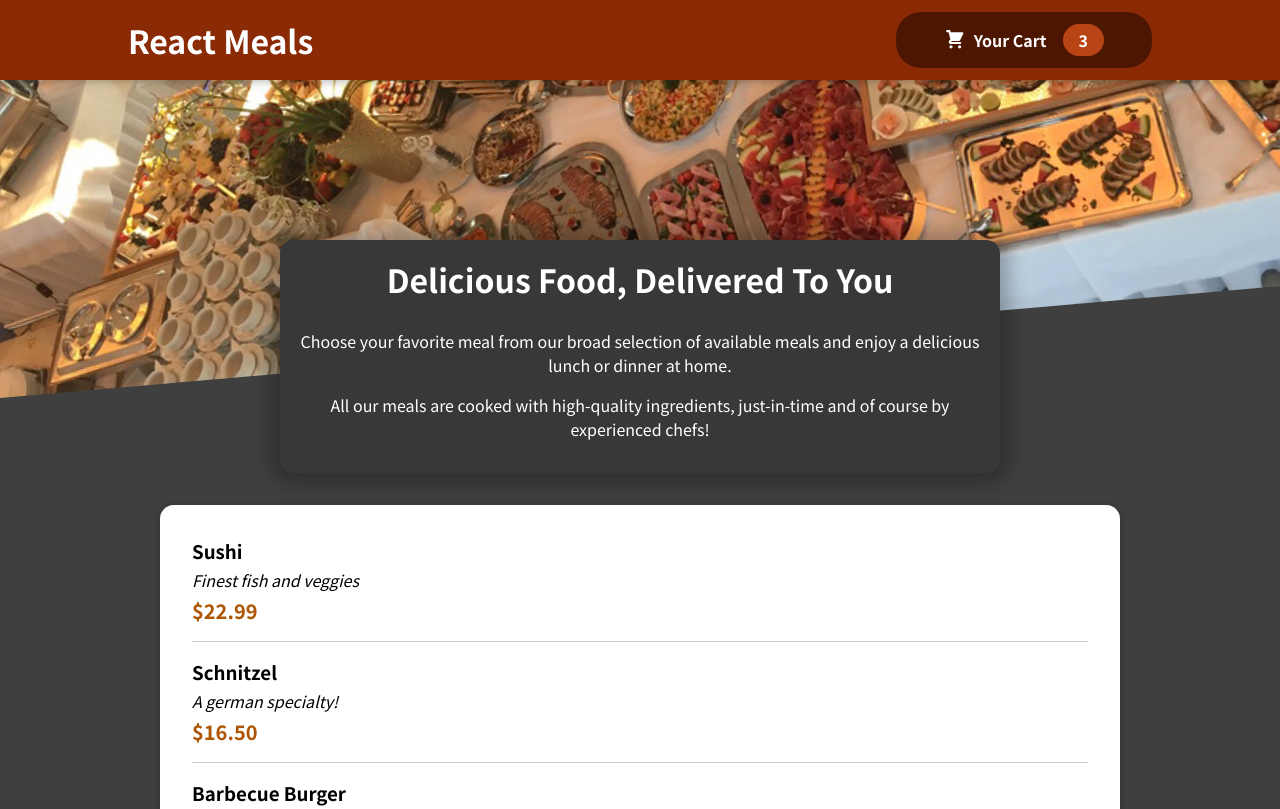
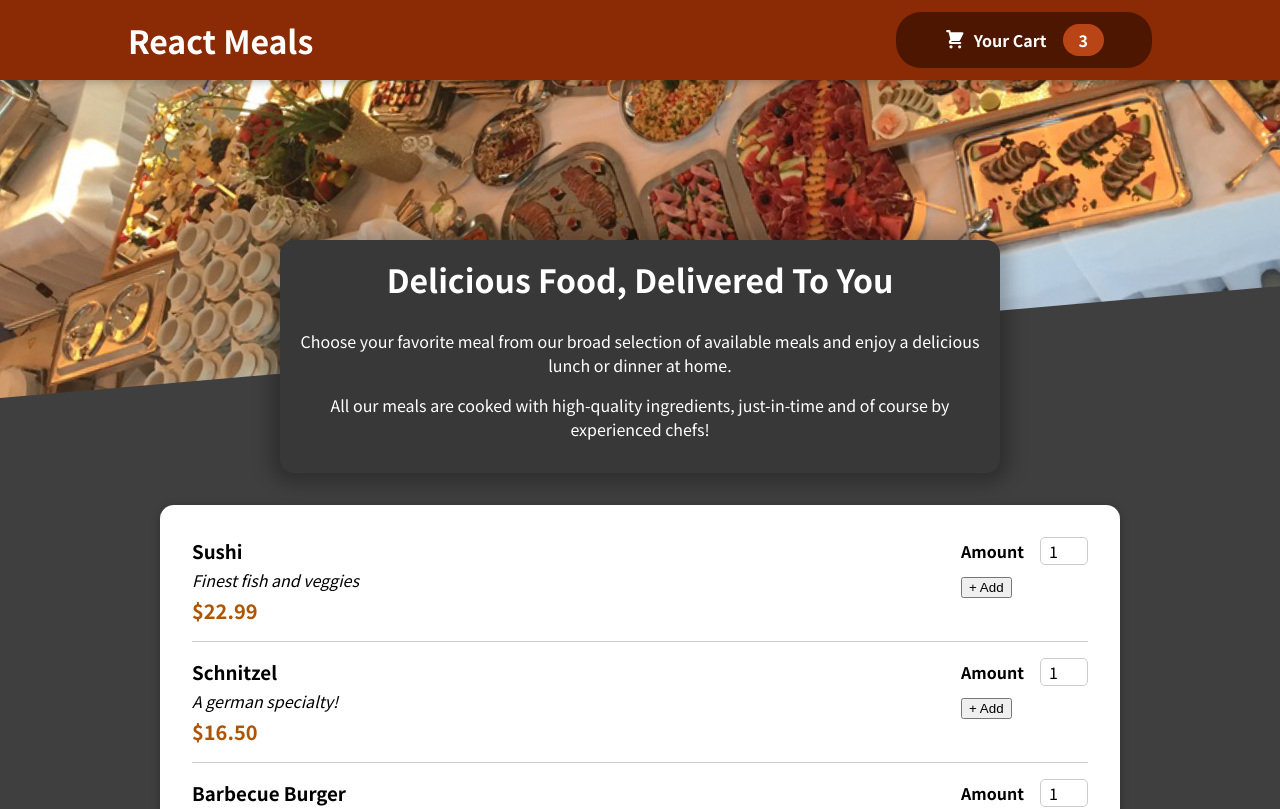
Before and after one commit to syeef-test/react_resturent, a React (Create React App) app: page / in a window 1280 px wide. Shown: the top 809 px of the page. Built offline with nearby package versions, Linux system fonts and the light colour scheme.

Commit message:
input component created

```diff
--- a/src/components/Meals/MealItem/MealItem.js
+++ b/src/components/Meals/MealItem/MealItem.js
@@ -1,4 +1,5 @@
 import classes from "./MealItem.module.css";
+import MealItemForm from "./MealItemForm";
 
 const MealItem = (props) => {
   const price = `$${props.price.toFixed(2)}`;
@@ -9,7 +10,9 @@
         <div className={classes.description}>{props.description}</div>
         <div className={classes.price}>{price}</div>
       </div>
-      <div></div>
+      <div>
+        <MealItemForm />
+      </div>
     </li>
   );
 };
--- a/src/components/Meals/MealItem/MealItemForm.js
+++ b/src/components/Meals/MealItem/MealItemForm.js
@@ -0,0 +1,23 @@
+import React from "react";
+import classes from "./MealItemForm.module.css";
+import Input from "../../UI/Input";
+
+const MealItemForm = (props) => {
+  return (
+    <form className={classes.form}>
+      <Input
+        label="Amount"
+        input={{
+          id: "amount",
+          type: "number",
+          min: "1",
+          max: "5",
+          step: "1",
+          defaultValue: "1",
+        }}
+      />
+      <button>+ Add</button>
+    </form>
+  );
+};
+export default MealItemForm;
--- /dev/null
+++ b/src/components/Meals/MealItem/MealItemForm.module.css
@@ -0,0 +1,22 @@
+.meal {
+    display: flex;
+    justify-content: space-between;
+    margin: 1rem;
+    padding-bottom: 1rem;
+    border-bottom: 1px solid #ccc;
+}
+
+.meal h3 {
+    margin: 0 0 0.25rem 0;
+}
+
+.description {
+    font-style: italic;
+}
+
+.price {
+    margin-top: 0.25rem;
+    font-weight: bold;
+    color: #ad5502;
+    font-size: 1.25rem;
+}
--- /dev/null
+++ b/src/components/UI/Input.js
@@ -0,0 +1,12 @@
+import classes from "./Input.module.css";
+
+const Input = (props) => {
+  return (
+    <div className={classes.input}>
+      <label htmlFor={props.input.id}>{props.label}</label>
+      <input {...props.input} />
+    </div>
+  );
+};
+
+export default Input;
--- /dev/null
+++ b/src/components/UI/Input.module.css
@@ -0,0 +1,18 @@
+.input {
+    display: flex;
+    align-items: center;
+    margin-bottom: 0.5rem;
+}
+
+.input label {
+    font-weight: bold;
+    margin-right: 1rem;
+}
+
+.input input {
+    width: 3rem;
+    border-radius: 5px;
+    border: 1px solid #ccc;
+    font: inherit;
+    padding-left: 0.5rem;
+}
```
